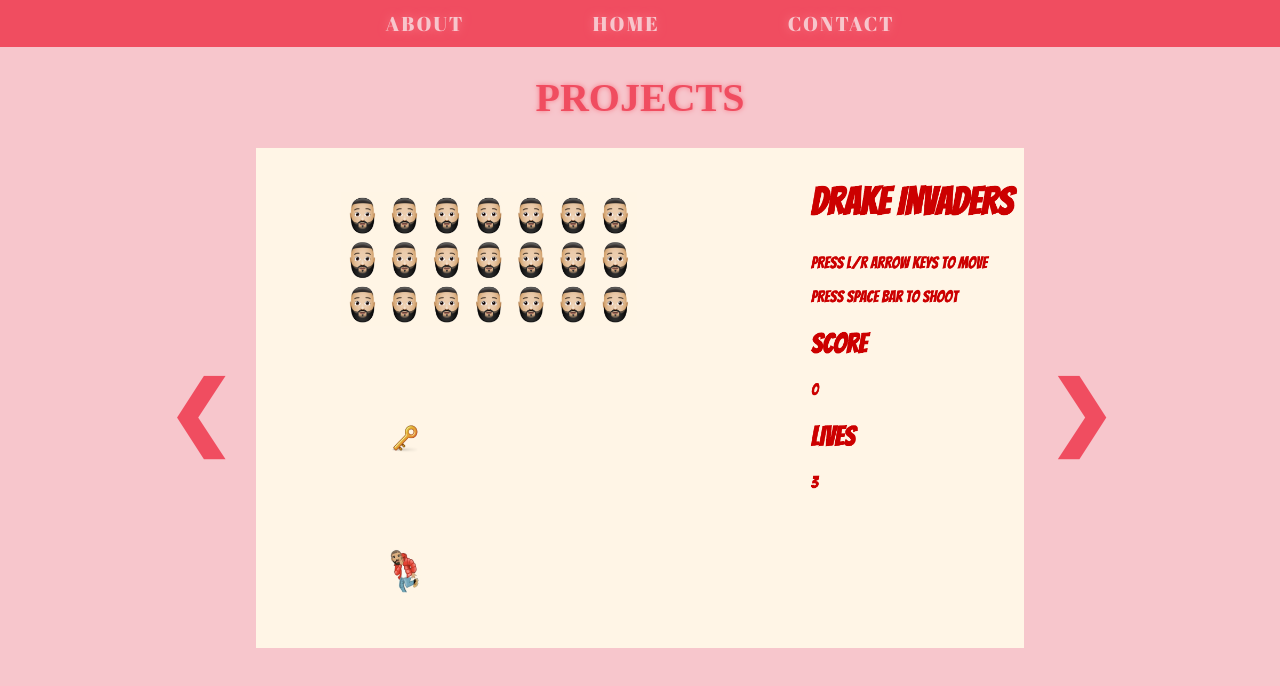
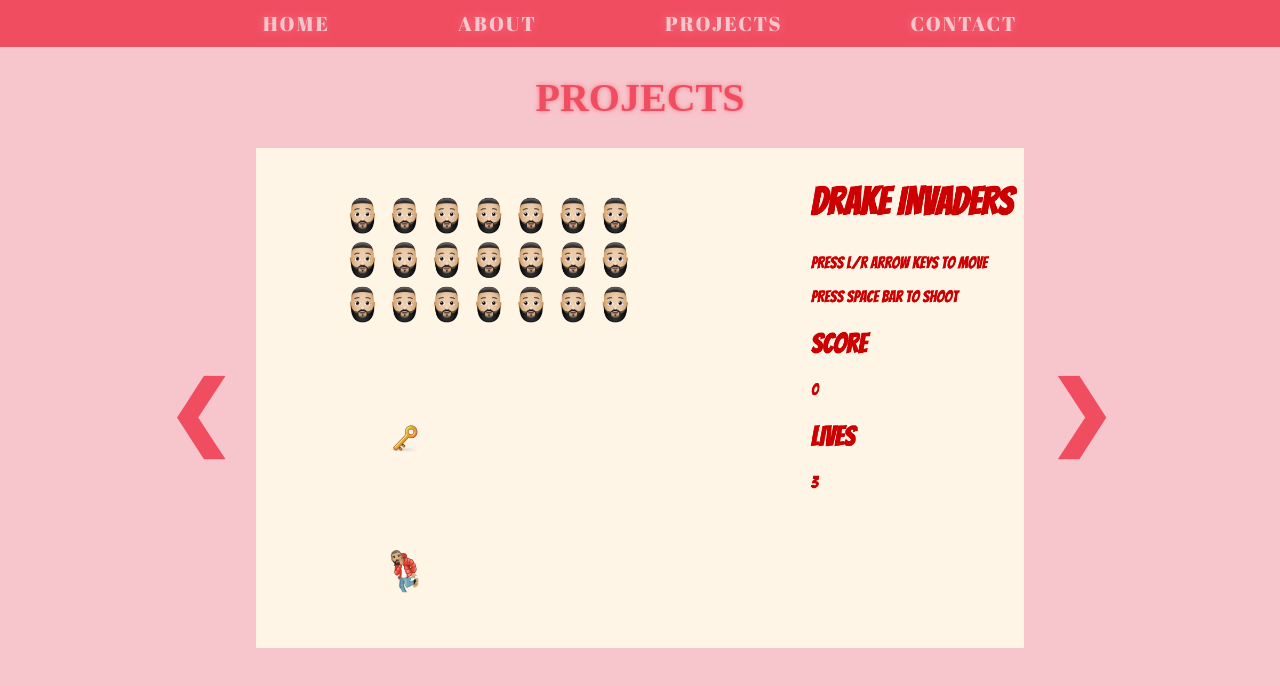
Before and after one commit to sheemakhan94/sheemakhan94.github.io, a plain HTML site: page projects.html in a window 1280 px wide. Drawn offline with nearby package versions, Linux system fonts and the light colour scheme.

Commit message:
added links to navbar

```diff
--- a/projects.html
+++ b/projects.html
@@ -24,8 +24,9 @@
 <body>
           <div class="nav" id="navbar">
             <nav>
-              <li class="menu"><a class="link" href="./about.html">About</a></li>
-              <li class="menu"> <a class="link" href="./index.html">Home</a></li>
+              <li class="menu"><a class="link" href="./index.html">Home</a></li>
+              <li class="menu"> <a class="link" href="./about.html">About</a></li>
+              <li class="menu"><a class="link" href="./projects.html">Projects</a></li>
               <li class="menu"><a class="link" href="./contact.html">Contact</a></li>
             </nav>
           </div>
```
Also changed, not shown: about.html (+2 -1 lines), contact.html (+4 -3 lines), index.html (+2 -1 lines).
